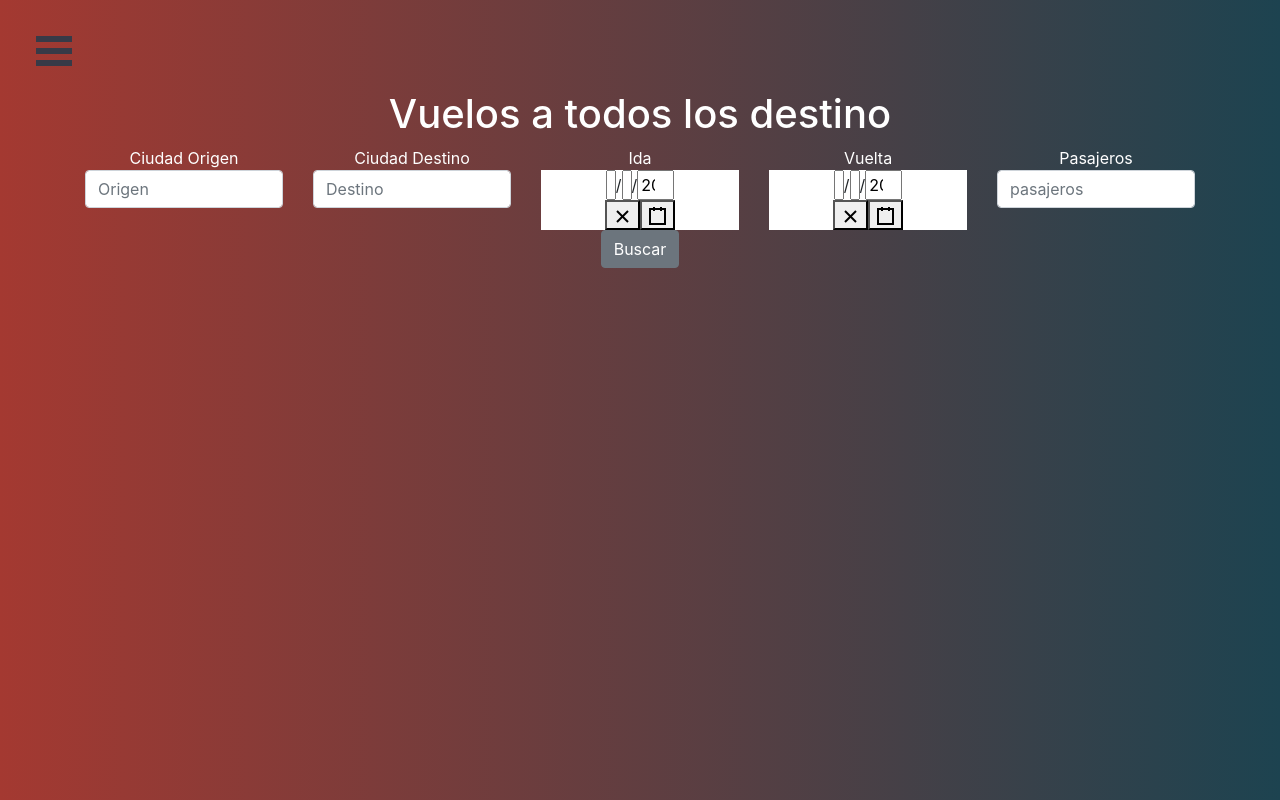
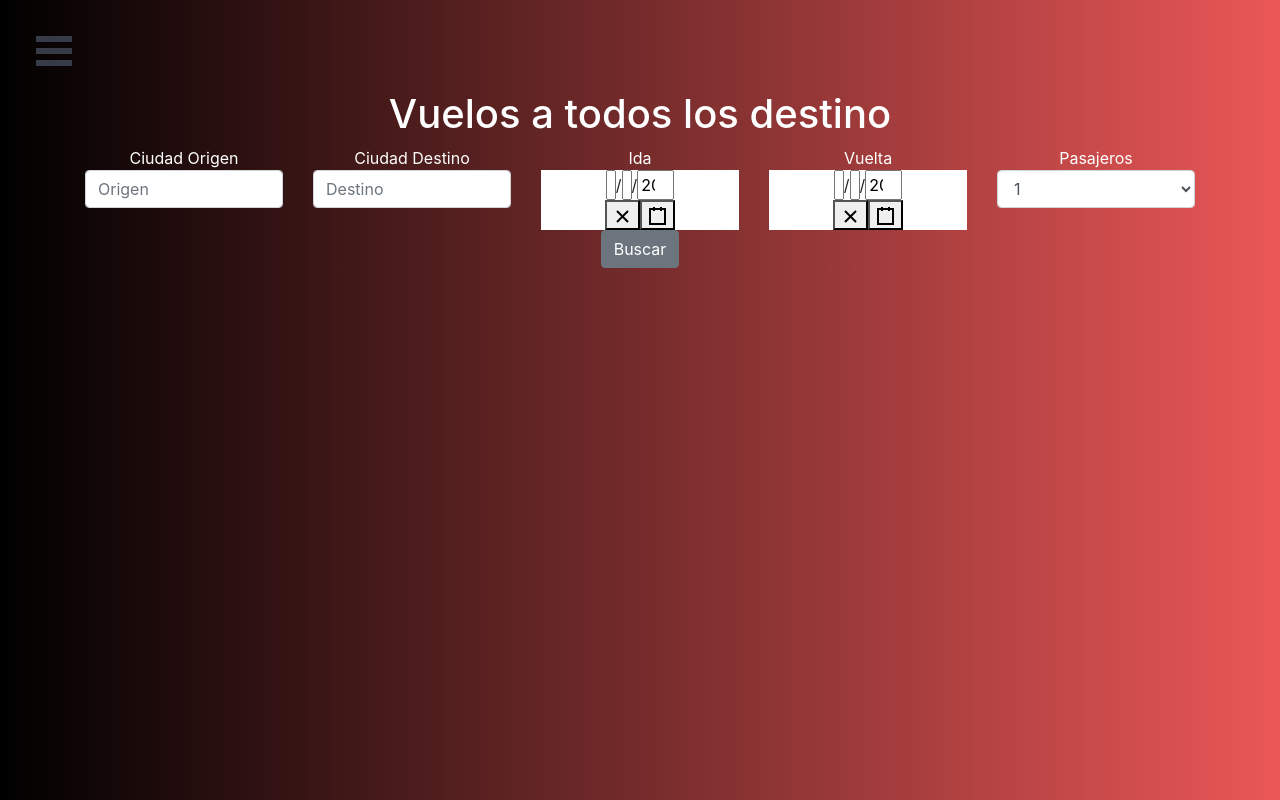
Before and after one commit to Lotbrock/react, a React (Create React App) app in the folder vuelos/: page / in a window 1280 px wide. Built offline with nearby package versions, Linux system fonts and the light colour scheme.

Commit message:
Chore: se cabia el type de pasajeros y se limitan las opciones

```diff
--- a/vuelos/src/App.js
+++ b/vuelos/src/App.js
@@ -1,11 +1,9 @@
 import React from 'react';
-import logo from './logo.svg';
 import Calendario from './components/Calendario'
-import { UncontrolledCollapse, Form, Input, Button } from 'reactstrap'
+import { FormGroup, Form, Input, Button,Label } from 'reactstrap'
 import './App.css';
 import Navegador from "./components/Navegador";
 function App() {
-    var ida="";
   return (
     <div className="App">
         <div>
@@ -17,7 +15,7 @@ function App() {
                   <div className={"row"}>
                   <div className={"col"}>
                       <span className={"text-white"}> Ciudad Origen</span><br/>
-                      <Input type={"text"} id={"Origen"} placeholder={"Origen"}/>
+                      <Input type={"text"} id={"Origen"} placeholder={"Origen"} />
                   </div>
                   <div className={"col"}>
                       <span className={"text-white col-md-12"}> Ciudad Destino</span><br/>
@@ -27,13 +25,22 @@ function App() {
                       <Calendario id={"Vuelta"}/>
                       <div className={"col"}>
                           <span className={"text-white"}> Pasajeros</span><br/>
-                          <Input type={"number"} placeholder={"pasajeros"} />
+                          <FormGroup>
+                              <Input type="select" name="select" id="exampleSelect">
+                                  {<option>1</option>}
+                                  <option>2</option>
+                                  <option>3</option>
+                                  <option>4</option>
+                                  <option>5</option>
+                              </Input>
+                          </FormGroup>
                       </div>
                   </div>
                   <div className={"center"}>
-                      <Button id={"boton"}>Buscar</Button>
+                      <Button id={"boton"} >Buscar</Button>
                   </div>
               </Form>
+            <span>{}</span>
       </div>
     </div>
   );
--- a/vuelos/src/index.css
+++ b/vuelos/src/index.css
@@ -1,7 +1,7 @@
 body {
-  background: #1D4350;  /* fallback for old browsers */
-  background: -webkit-linear-gradient(to right, #A43931, #1D4350);  /* Chrome 10-25, Safari 5.1-6 */
-  background: linear-gradient(to right, #A43931, #1D4350); /* W3C, IE 10+/ Edge, Firefox 16+, Chrome 26+, Opera 12+, Safari 7+ */
+  background: #EB5757;  /* fallback for old browsers */
+  background: -webkit-linear-gradient(to right, #000000, #EB5757);  /* Chrome 10-25, Safari 5.1-6 */
+  background: linear-gradient(to right, #000000, #EB5757); /* W3C, IE 10+/ Edge, Firefox 16+, Chrome 26+, Opera 12+, Safari 7+ */
   margin: 0;
   padding: 0;
   font-family: -apple-system, BlinkMacSystemFont, "Segoe UI", "Roboto", "Oxygen",
```
